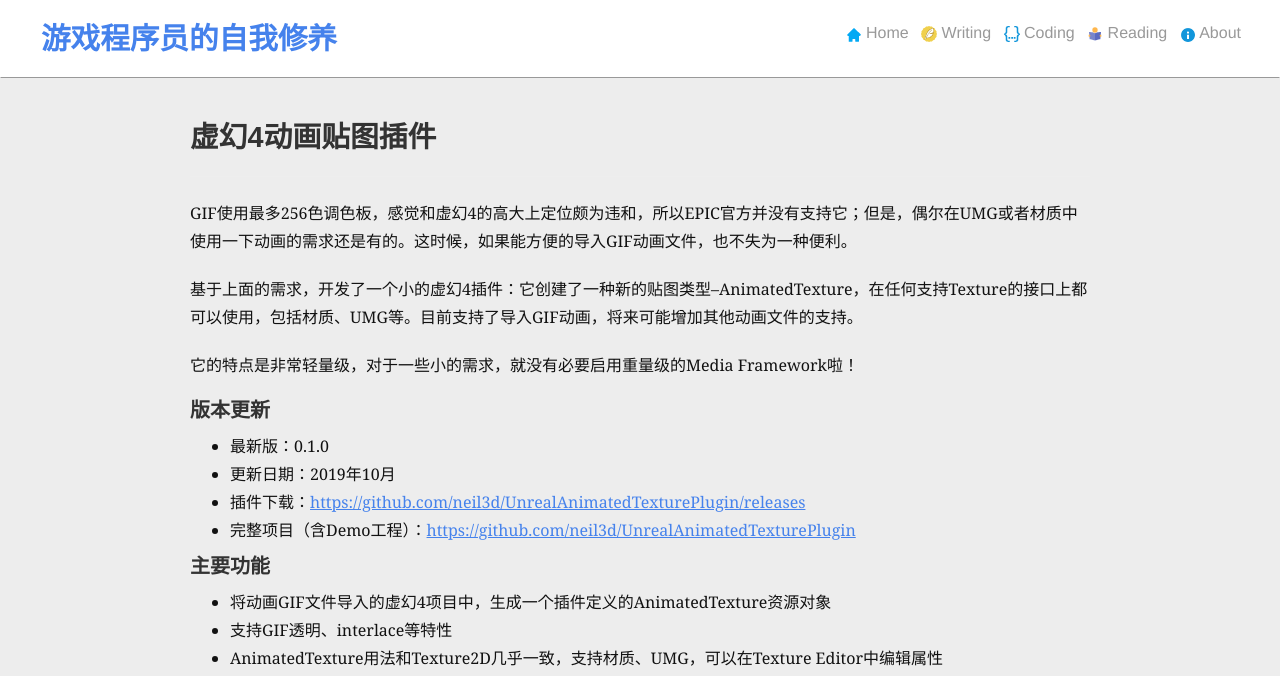
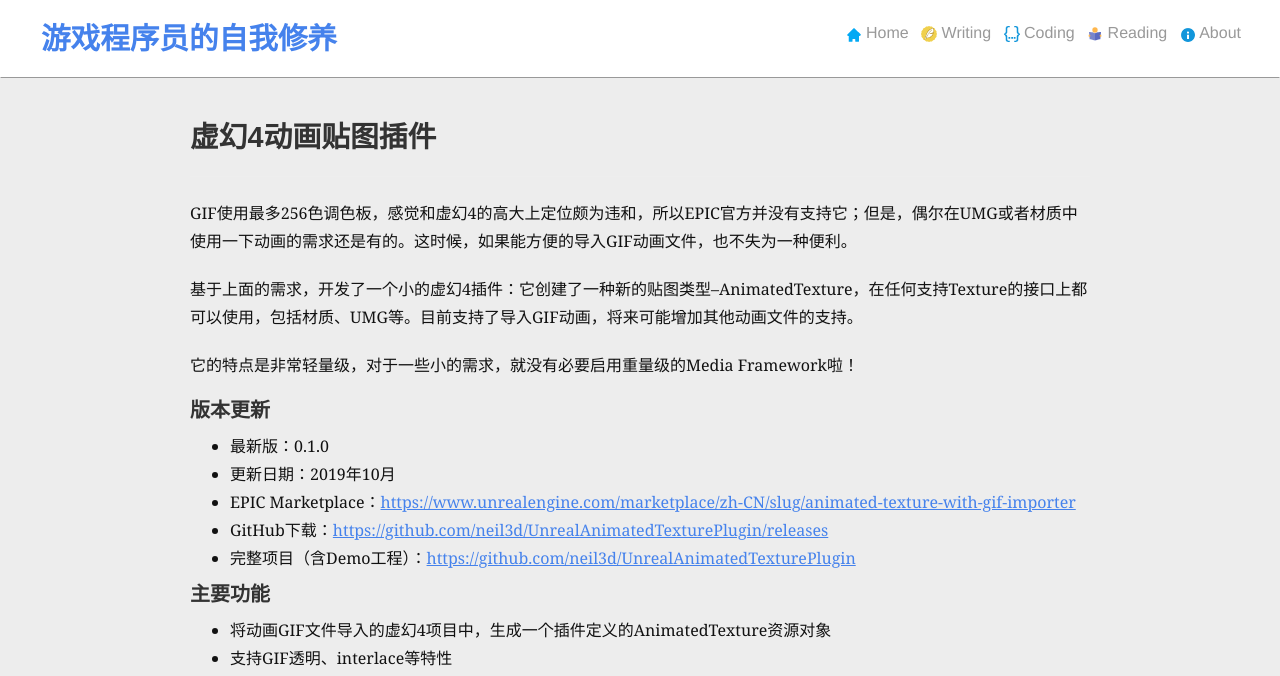
Before and after one commit to neil3d/neil3d.github.io, a Jekyll site: the page built from coding/anim-texture.md, in a window 1280 px wide. Shown: the top 676 px of the page. Built offline with Jekyll 4.4.1, drawn with Linux system fonts in a browser that asks for light colours; comment, search, counter and statistics services are not loaded.

Commit message:
add marketplace link

```diff
--- a/coding/anim-texture.md
+++ b/coding/anim-texture.md
@@ -16,7 +16,8 @@ GIF使用最多256色调色板，感觉和虚幻4的高大上定位颇为违和
 
 * 最新版：0.1.0
 * 更新日期：2019年10月
-* 插件下载：[https://github.com/neil3d/UnrealAnimatedTexturePlugin/releases](https://github.com/neil3d/UnrealAnimatedTexturePlugin/releases)
+* EPIC Marketplace：[https://www.unrealengine.com/marketplace/zh-CN/slug/animated-texture-with-gif-importer](https://www.unrealengine.com/marketplace/zh-CN/slug/animated-texture-with-gif-importer)
+* GitHub下载：[https://github.com/neil3d/UnrealAnimatedTexturePlugin/releases](https://github.com/neil3d/UnrealAnimatedTexturePlugin/releases)
 * 完整项目（含Demo工程）：[https://github.com/neil3d/UnrealAnimatedTexturePlugin](https://github.com/neil3d/UnrealAnimatedTexturePlugin)
 
 #### 主要功能
```
